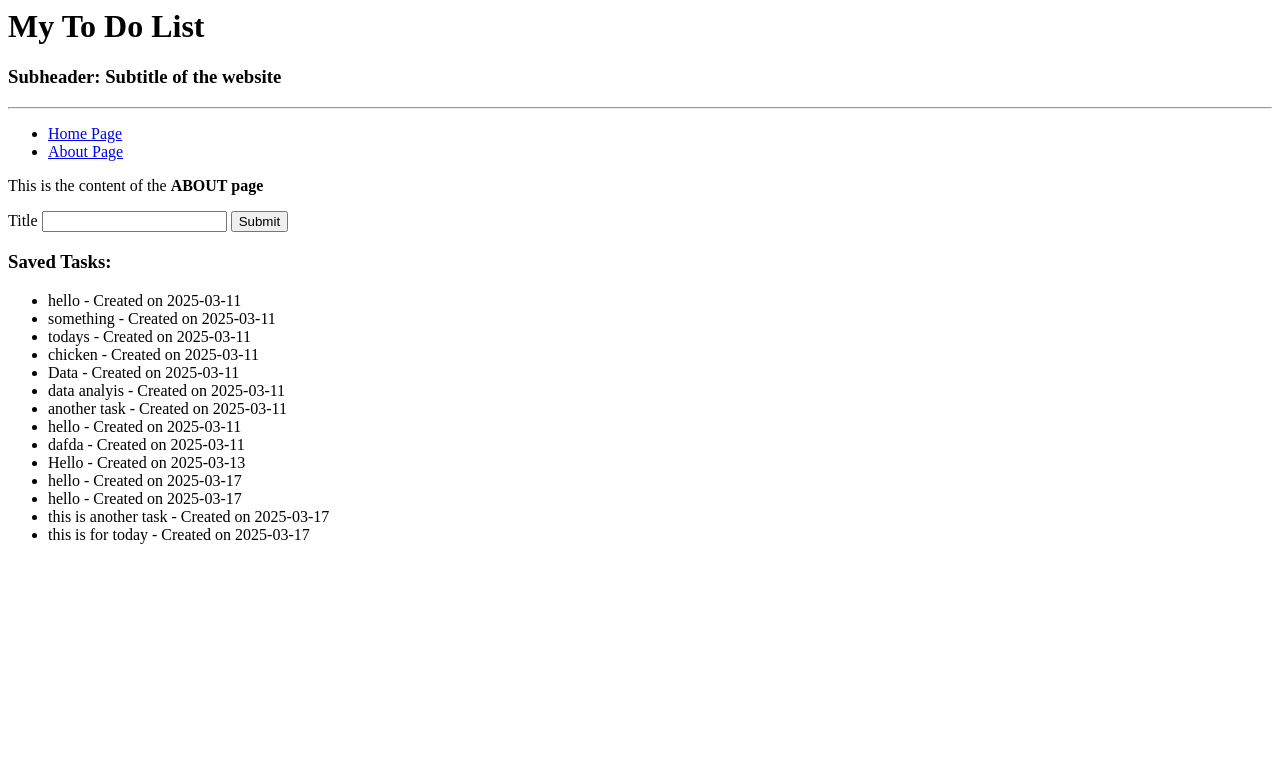
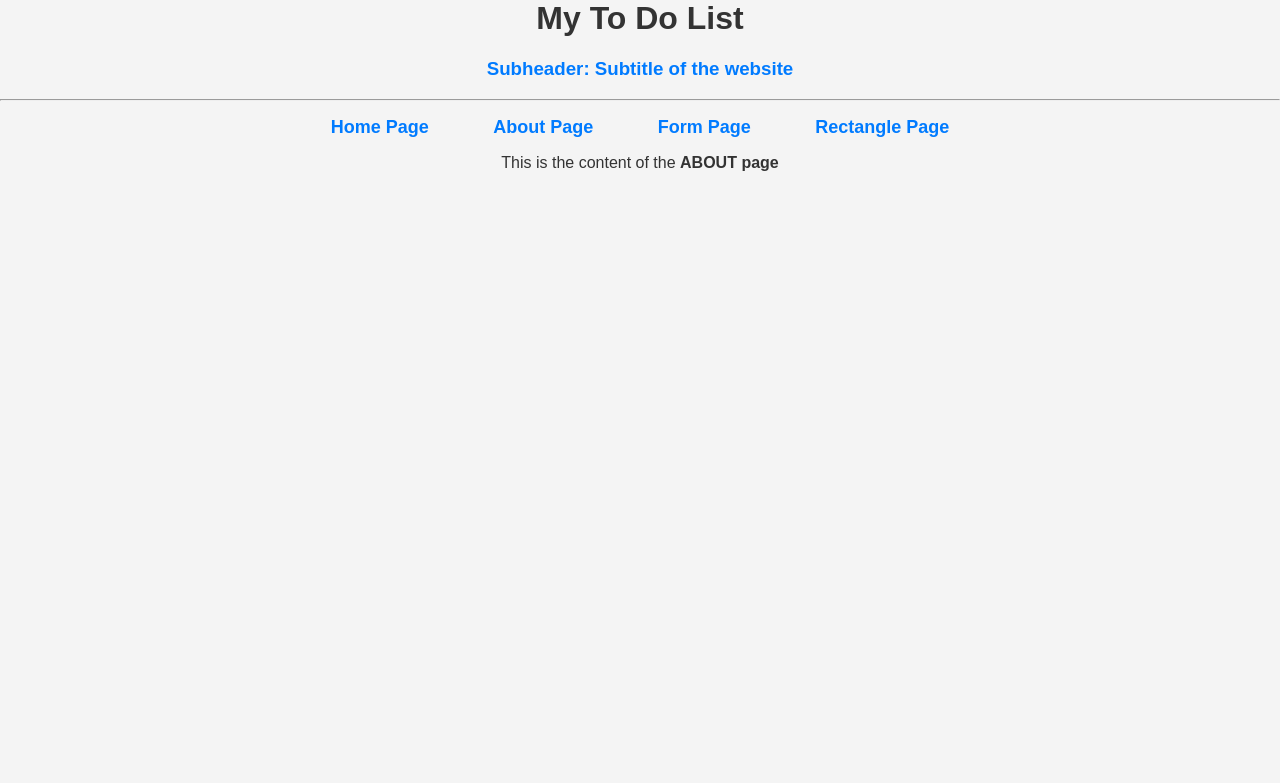
Before and after one commit to manderson33/FlaskSchool, a Flask app: page /about in a window 1280 px wide. Shown: the top 783 px of the page. Run offline with Flask 3, Linux system fonts and the light colour scheme.

Commit message:
school 03.17.2025

```diff
--- a/App/forms.py
+++ b/App/forms.py
@@ -2,7 +2,13 @@ from flask_wtf import FlaskForm
 from wtforms import StringField, SubmitField
 from wtforms.validators import DataRequired
 
+class AddTaskForm(FlaskForm):
+   title = StringField('Title', validators=[DataRequired()])
+   submit = SubmitField('Submit')
 
-class AddTaskForm(FlaskForm):
-    title = StringField('Title', validators=[DataRequired()])
-    submit = SubmitField('Submit')
+
+class AddRectangle(FlaskForm):
+    length = StringField('Length', validators=[DataRequired()])
+    width = StringField('Width', validators=[DataRequired()])
+    area = SubmitField('Calculate Area')
+    perimeter = SubmitField('Calculate Perimeter')
--- a/App/routes.py
+++ b/App/routes.py
@@ -1,3 +1,4 @@
+from crypt import methods
 from datetime import datetime
 
 from flask import render_template,redirect,url_for,flash,request
@@ -10,8 +11,30 @@ import forms
 def index():
     return render_template('index.html')
 
-@app.route('/about', methods=['GET', 'POST']) # get and post
+@app.route('/about')
 def about():
+    return render_template("about.html")
+
+@app.route('/rectangle', methods=['GET', 'POST'])
+def rectangle():
+    form = forms.AddRectangle()
+    area = None
+    perimeter = None
+
+    if request.method == 'POST':
+        try:
+            length = float(form.length.data)
+            width = float(form.width.data)
+            if form.area.data:  # If 'Calculate Area' was clicked
+                area = length * width
+            if form.perimeter.data:  # If 'Calculate Perimeter' was clicked
+                perimeter = 2 * (length + width)
+        except ValueError:
+            pass  # Handle invalid input gracefully
+
+    return render_template('rectangle.html', form=form, area=area, perimeter=perimeter)
+@app.route('/form', methods=['GET', 'POST']) # get and post
+def form():
     form = forms.AddTaskForm()
     if form.validate_on_submit():
         new_task = Task(title=form.title.data, date=datetime.utcnow())  # Save task to DB
@@ -19,11 +42,11 @@ def about():
         db.session.commit()  # Commit changes
 
         flash('Task added successfully!', 'success')
-        return redirect(url_for('about'))  # Redirect to avoid form resubmission
+        return redirect(url_for('form'))  # Redirect to avoid form resubmission
 
         # Retrieve tasks from the database to display on the page
     tasks = Task.query.all()
-    return render_template('about.html', form=form, tasks=tasks)
+    return render_template('form.html', form=form, tasks=tasks)
 
 
 '''
--- /dev/null
+++ b/App/static/styles.css
@@ -0,0 +1,83 @@
+/* General styling for the entire page */
+body {
+    font-family: Arial, sans-serif;
+    background-color: #f4f4f4;
+    color: #333;
+    margin: 0;
+    padding: 0;
+    text-align: center;
+}
+
+/* Style for the main content area */
+.container {
+    width: 50%;
+    margin: 20px auto;
+    padding: 20px;
+    background-color: white;
+    box-shadow: 0px 0px 10px rgba(0, 0, 0, 0.1);
+    border-radius: 8px;
+}
+
+/* Form styling */
+form {
+    display: flex;
+    flex-direction: column;
+    align-items: center;
+}
+
+form p {
+    margin: 10px 0;
+}
+
+input {
+    padding: 10px;
+    margin: 5px;
+    border: 1px solid #ccc;
+    border-radius: 5px;
+    width: 80%;
+}
+
+input[type="submit"] {
+    background-color: #007bff;
+    color: white;
+    cursor: pointer;
+    border: none;
+    padding: 10px 15px;
+    width: 50%;
+}
+
+input[type="submit"]:hover {
+    background-color: #0056b3;
+}
+
+/* Styling for calculated results */
+h3 {
+    color: #007bff;
+    font-weight: bold;
+}
+
+/* Center and make the navigation horizontal */
+ul {
+    list-style-type: none; /* Removes bullet points */
+    padding: 0;
+    text-align: center; /* Centers the list */
+}
+
+ul li {
+    display: inline-block; /* Makes list items appear inline (horizontal) */
+    margin: 0 15px; /* Adds spacing between items */
+}
+
+/* Style for the navigation links */
+ul li a {
+    text-decoration: none;
+    color: #007bff;
+    font-size: 18px;
+    font-weight: bold;
+    padding: 10px 15px;
+    transition: 0.3s;
+}
+
+ul li a:hover {
+    color: #0056b3;
+}
--- a/App/templates/about.html
+++ b/App/templates/about.html
@@ -3,25 +3,5 @@
 {% block main %}
 <p>This is the content of the <b>ABOUT page</b></p>
 
-<!-- post the information on the about page-->
-<form action="/about" method="post">
-    {{ form.hidden_tag() }}
-    {{ form.title.label }}
-    {{ form.title }}
-    {{ form.submit }}
-</form>
-
-<!-- displays the title on the about page-->
-{% if title %}
-    <h1>{{ title }}</h1>
-{% endif %}
-
-<!-- Display all saved tasks -->
-<h3>Saved Tasks:</h3>
-<ul>
-    {% for task in tasks %}
-        <li>{{ task.title }} - Created on {{ task.date }}</li>
-    {% endfor %}
-</ul>
 
 {% endblock %}
--- a/App/templates/base.html
+++ b/App/templates/base.html
@@ -1,9 +1,14 @@
+<head>
 <h1><b>My To Do List</b></h1>
 <h3>Subheader: Subtitle of the website</h3>
+<link rel="stylesheet" type="text/css" href="{{ url_for('static', filename='styles.css') }}">
+</head>
 <hr>
 <ul>
   <li><a href="{{ url_for('index') }}">Home Page</a></li>
   <li><a href="{{ url_for('about') }}">About Page</a></li>
+  <li><a href="{{ url_for('form') }}">Form Page</a></li>
+  <li><a href="{{ url_for('rectangle') }}">Rectangle Page</a></li>
 </ul>
 
 {% block main %}
```
Also changed, not shown: App/templates/form.html (added, +25 -0 lines), App/templates/rectangle.html (added, +24 -0 lines), App2/templates/index.html (added, +9 -0 lines), App/instance/db.sqlite3, App/static/__init__.py (added), App2/__init__.py (added), App2/templates/__init__.py (added).
